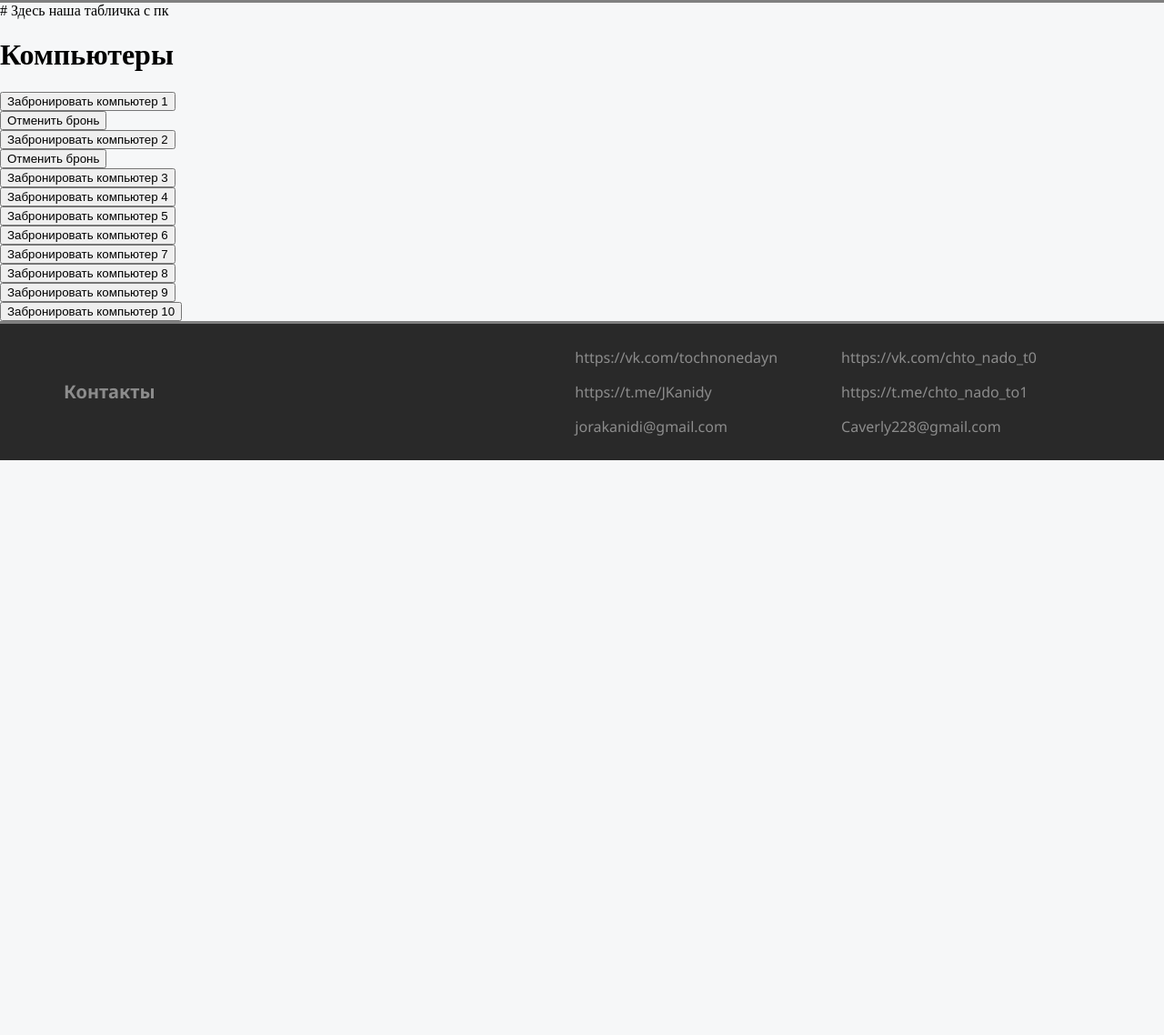
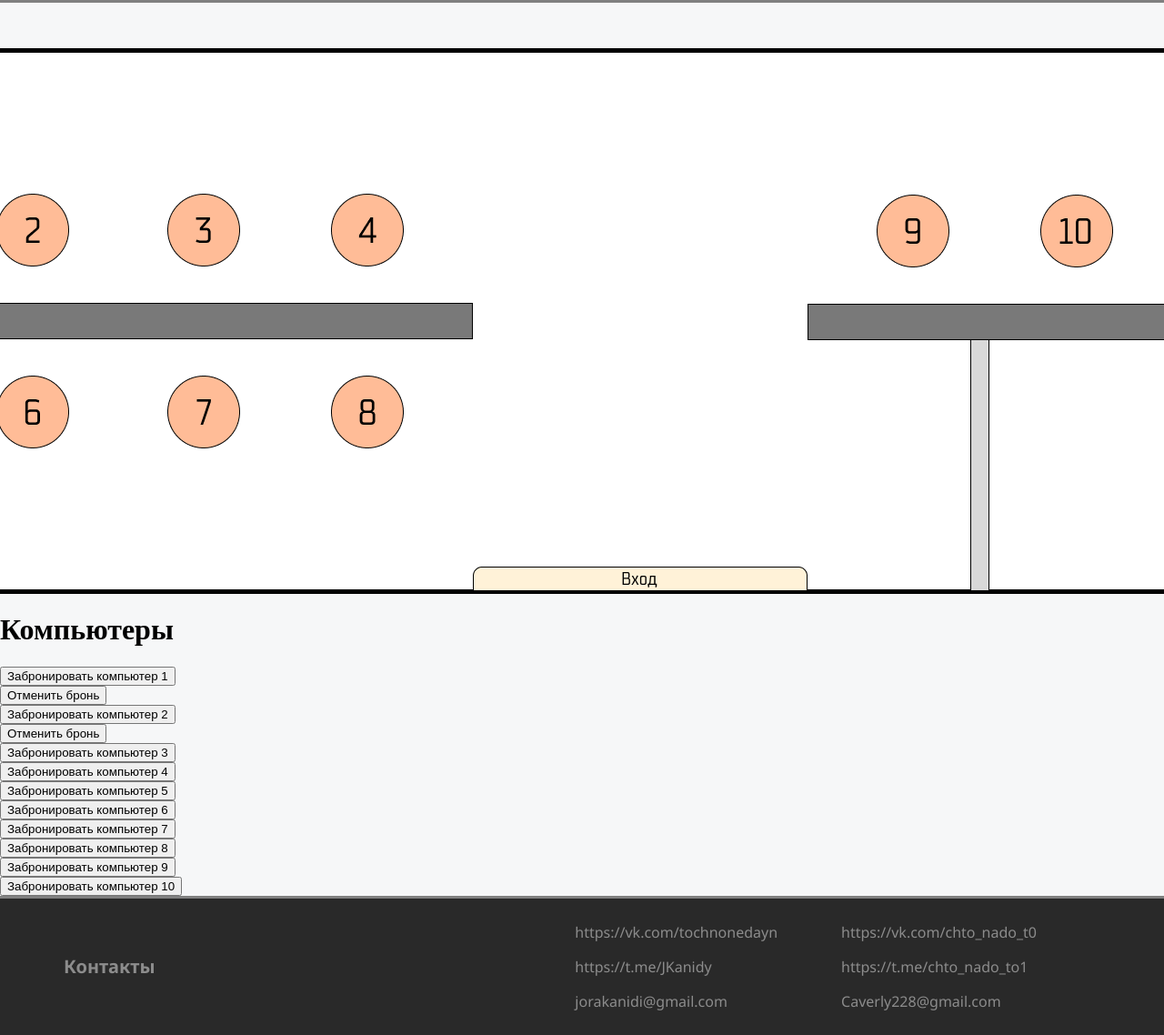
Before and after one commit to JKanidy/reservation, a Django app: page /products/ in a window 1280 px wide; the page is wider, and only the part inside the window is pictured. Shown: the part 48-1186 px from the top of that part at 91% size. Before the commit the page ends 554 px from the top of that part, so only its background shows below. Run offline with Django 5.2, Linux system fonts and the light colour scheme; the visitor is signed in with stand-in values (Sample User, id 1); parts of the project's set-up code (start-up, migrations or seed data) failed here and were passed over.

Commit message:
добавил изображение на экран с бронированием и сделал css файл для этого html

```diff
--- a/products/templates/products/computers_list.html
+++ b/products/templates/products/computers_list.html
@@ -1,4 +1,8 @@
-# Здесь наша табличка с пк
+{% load static %}
+<link rel="stylesheet" href="{% static 'css/computers-list.css' %}">
+<div class="comp-room-container">
+    <img class="comp-room" src="{% static 'img/computers-room.png' %}" alt="Компьютеры">
+</div>
 
     <h1>Компьютеры</h1>
 
@@ -50,25 +54,3 @@
     {% csrf_token %}
     <input type="submit" value="Забронировать компьютер 10">
 </form>
-
-    <script>
-        function reserveComputer(computerId) {
-            fetch(`/reserve/${computerId}`, {
-                method: 'POST',
-                headers: {
-                    'Content-Type': 'application/json'
-                },
-                body: JSON.stringify({
-                    computer_id: computerId
-                })
-            }).then(response => {
-                if (response.ok) {
-                    alert('Computer reserved successfully!');
-                } else {
-                    alert('Computer is already reserved.');
-                }
-            }).catch(error => {
-                console.error('Error:', error);
-            });
-        }
-    </script>
--- /dev/null
+++ b/static/css/computers-list.css
@@ -0,0 +1,9 @@
+.comp-room-container {
+    display: flex;
+    justify-content: center;
+}
+.comp-room {
+    display: flex;
+    justify-content: center;
+    margin-top: 50px;
+}
```
Also changed, not shown: static/img/computers-room.png (added).
